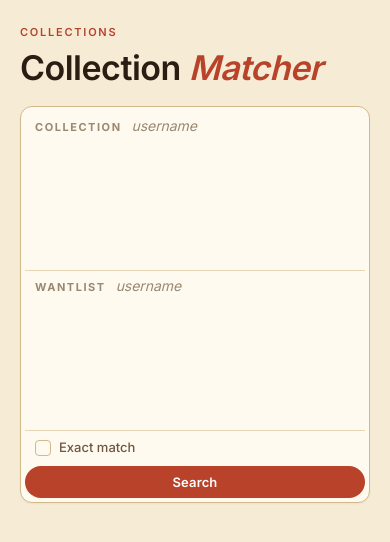
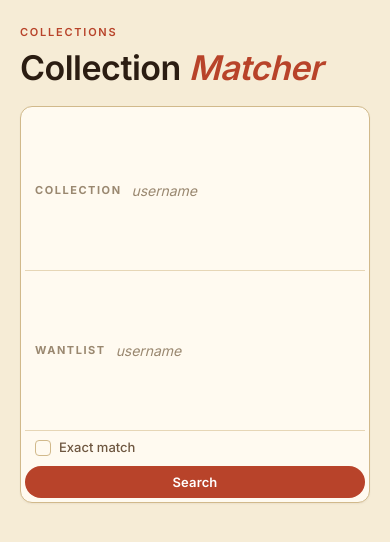
Before and after one commit to nhaseous/discogs-toolkit-app, a Flask app: page /matcher in a window 390 px wide. Shown: the top 542 px of the page. Run offline with Flask 2, Linux system fonts and the light colour scheme.

Commit message:
bug fixes with GAE caching and mobile layout issues

```diff
--- a/main.py
+++ b/main.py
@@ -34,11 +34,15 @@ if getattr(sys, 'frozen', False):
     _static_dir = os.path.join(os.environ.get('RESOURCEPATH', os.getcwd()), 'static')
 else:
     _static_dir = os.path.join(os.path.dirname(os.path.abspath(__file__)), 'static')
-try:
-    _mtimes = [os.path.getmtime(os.path.join(r, f)) for r, _, fs in os.walk(_static_dir) for f in fs]
-    _STATIC_V = str(int(max(_mtimes))) if _mtimes else '1'
-except OSError:
-    _STATIC_V = '1'
+_GAE_VERSION = os.environ.get('GAE_VERSION', '')
+if _GAE_VERSION:
+    _STATIC_V = _GAE_VERSION
+else:
+    try:
+        _mtimes = [os.path.getmtime(os.path.join(r, f)) for r, _, fs in os.walk(_static_dir) for f in fs]
+        _STATIC_V = str(int(max(_mtimes))) if _mtimes else '1'
+    except OSError:
+        _STATIC_V = '1'
 
 _records_data = None
 def _get_records_data():
@@ -52,7 +56,20 @@ def _get_records_data():
 
 @app.route('/static/v<version>/<path:filename>')
 def versioned_static(version, filename):
-    return send_from_directory(app.static_folder, filename)
+    resp = send_from_directory(app.static_folder, filename)
+    # URL is version-busted, so safe to cache forever
+    resp.headers['Cache-Control'] = 'public, max-age=31536000, immutable'
+    return resp
+
+@app.after_request
+def _no_cache_html(resp):
+    # Prevent browsers from caching HTML — ensures they always re-fetch
+    # the page and pick up the latest versioned static URLs after a deploy.
+    if resp.mimetype == 'text/html':
+        resp.headers['Cache-Control'] = 'no-cache, no-store, must-revalidate'
+        resp.headers['Pragma'] = 'no-cache'
+        resp.headers['Expires'] = '0'
+    return resp
 
 @app.before_request
 def _load_persistent_auth():
@@ -472,6 +489,7 @@ def lookuppage():
     collection_error, wantlist_error, lists_error = "", "", ""
     collection_partial, wantlist_partial = "", ""
     loadtime, searched_at = "", ""
+    list_name = ""
     has_results = bool(username)
     insights_html = ""
     wantlist_insights_html = ""
--- a/static/css/components.css
+++ b/static/css/components.css
@@ -26,7 +26,10 @@
     }
 
     input[type="text"] {
+        -webkit-appearance: none;
+        appearance: none;
         border: none;
+        border-radius: 0;
         background: transparent;
         outline: none;
         flex: 1;
@@ -34,6 +37,7 @@
         width: 100%;
         font-family: inherit;
         font-size: 15px;
+        line-height: 1.2;
         color: var(--ink);
         padding: 5px 0;
         letter-spacing: -0.005em;
@@ -150,11 +154,11 @@
         gap: 0;
     }
 
-    .search-bar input[type="text"] { font-size: 14px; padding: 2px 0; }
+    .search-bar input[type="text"] { font-size: 14px; padding: 0; line-height: 1.2; }
 
     .search-bar-divider { display: none; }
     .search-bar-icon    { display: none; }
-    .search-bar-segment { padding: 4px 10px; border-bottom: 1px solid var(--rule); }
+    .search-bar-segment { padding: 6px 10px; border-bottom: 1px solid var(--rule); align-items: center; }
     .search-bar-toggle  { padding: 6px 10px; font-size: 13px; }
     .search-bar-submit  { padding: 8px; margin: 2px 0 0; font-size: 13px; justify-content: center; }
 }
```
